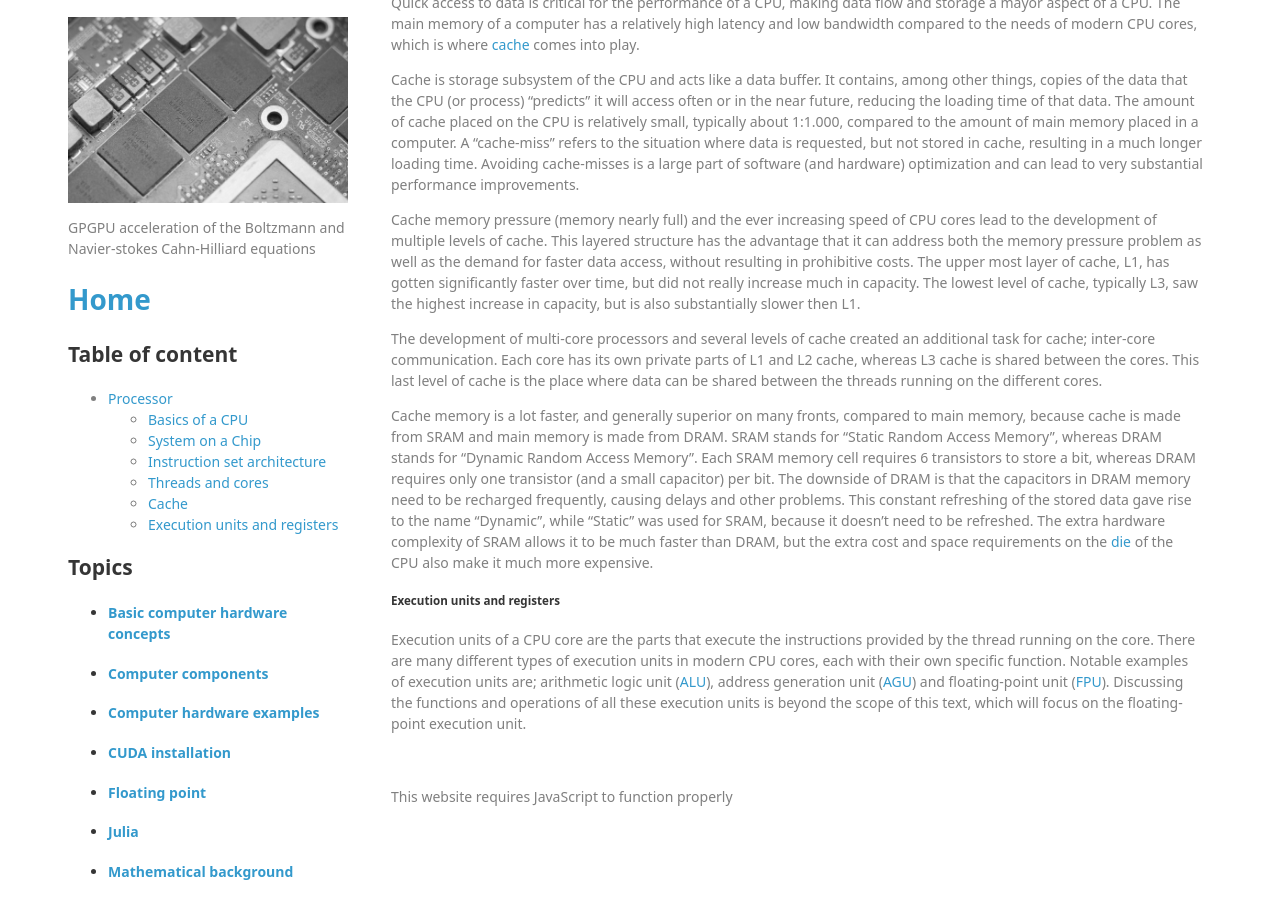
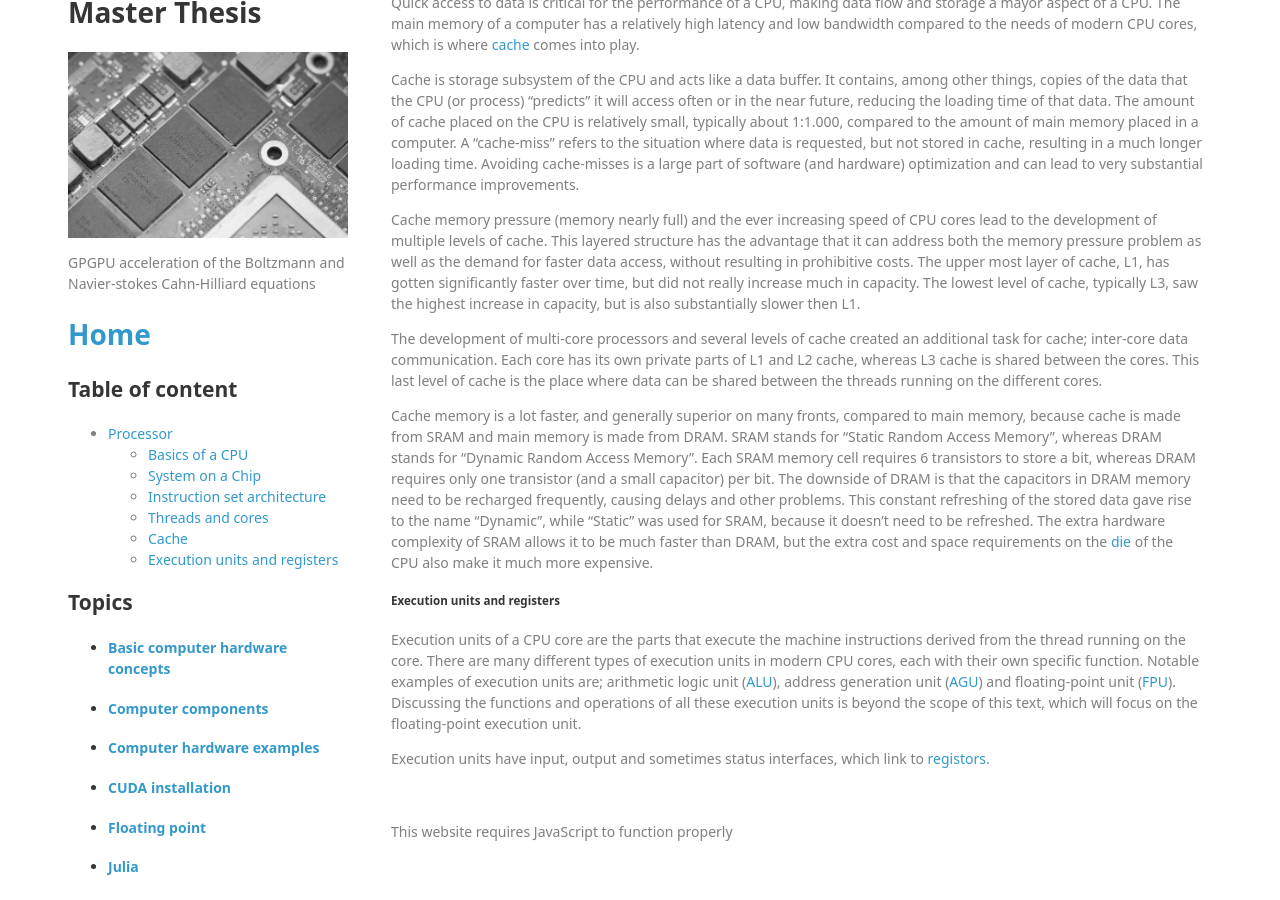
Before and after one commit to lucasbekker/lucasbekker.github.io, a Jekyll site: the page built from _sections/Computer_components.md, in a window 1280 px wide and 900 px high, scrolled down 1539 px. Built offline with Jekyll 4.4.1, drawn with Linux system fonts in a browser that asks for light colours; nearby versions of some CDN libraries.

Commit message:
Small fixes.

```diff
--- a/_sections/Computer_components.md
+++ b/_sections/Computer_components.md
@@ -51,10 +51,12 @@
 
 Cache memory pressure (memory nearly full) and the ever increasing speed of CPU cores lead to the development of multiple levels of cache. This layered structure has the advantage that it can address both the memory pressure problem as well as the demand for faster data access, without resulting in prohibitive costs. The upper most layer of cache, L1, has gotten significantly faster over time, but did not really increase much in capacity. The lowest level of cache, typically L3, saw the highest increase in capacity, but is also substantially slower then L1.
 
-The development of multi-core processors and several levels of cache created an additional task for cache; inter-core communication. Each core has its own private parts of L1 and L2 cache, whereas L3 cache is shared between the cores. This last level of cache is the place where data can be shared between the threads running on the different cores.
+The development of multi-core processors and several levels of cache created an additional task for cache; inter-core data communication. Each core has its own private parts of L1 and L2 cache, whereas L3 cache is shared between the cores. This last level of cache is the place where data can be shared between the threads running on the different cores.
 
 Cache memory is a lot faster, and generally superior on many fronts, compared to main memory, because cache is made from SRAM and main memory is made from DRAM. SRAM stands for "Static Random Access Memory", whereas DRAM stands for "Dynamic Random Access Memory". Each SRAM memory cell requires 6 transistors to store a bit, whereas DRAM requires only one transistor (and a small capacitor) per bit. The downside of DRAM is that the capacitors in DRAM memory need to be recharged frequently, causing delays and other problems. This constant refreshing of the stored data gave rise to the name "Dynamic", while "Static" was used for SRAM, because it doesn't need to be refreshed. The extra hardware complexity of SRAM allows it to be much faster than DRAM, but the extra cost and space requirements on the [die](https://en.wikipedia.org/wiki/Die_(integrated_circuit)) of the CPU also make it much more expensive.
 
 ##### Execution units and registers
 
-Execution units of a CPU core are the parts that execute the instructions provided by the thread running on the core. There are many different types of execution units in modern CPU cores, each with their own specific function. Notable examples of execution units are; arithmetic logic unit ([ALU](https://en.wikipedia.org/wiki/Arithmetic_logic_unit)), address generation unit ([AGU](https://en.wikipedia.org/wiki/Address_generation_unit)) and floating-point unit ([FPU](https://en.wikipedia.org/wiki/Floating-point_unit)). Discussing the functions and operations of all these execution units is beyond the scope of this text, which will focus on the floating-point execution unit.
+Execution units of a CPU core are the parts that execute the machine instructions derived from the thread running on the core. There are many different types of execution units in modern CPU cores, each with their own specific function. Notable examples of execution units are; arithmetic logic unit ([ALU](https://en.wikipedia.org/wiki/Arithmetic_logic_unit)), address generation unit ([AGU](https://en.wikipedia.org/wiki/Address_generation_unit)) and floating-point unit ([FPU](https://en.wikipedia.org/wiki/Floating-point_unit)). Discussing the functions and operations of all these execution units is beyond the scope of this text, which will focus on the floating-point execution unit.
+
+Execution units have input, output and sometimes status interfaces, which link to [registors](https://en.wikipedia.org/wiki/Processor_register).
```
